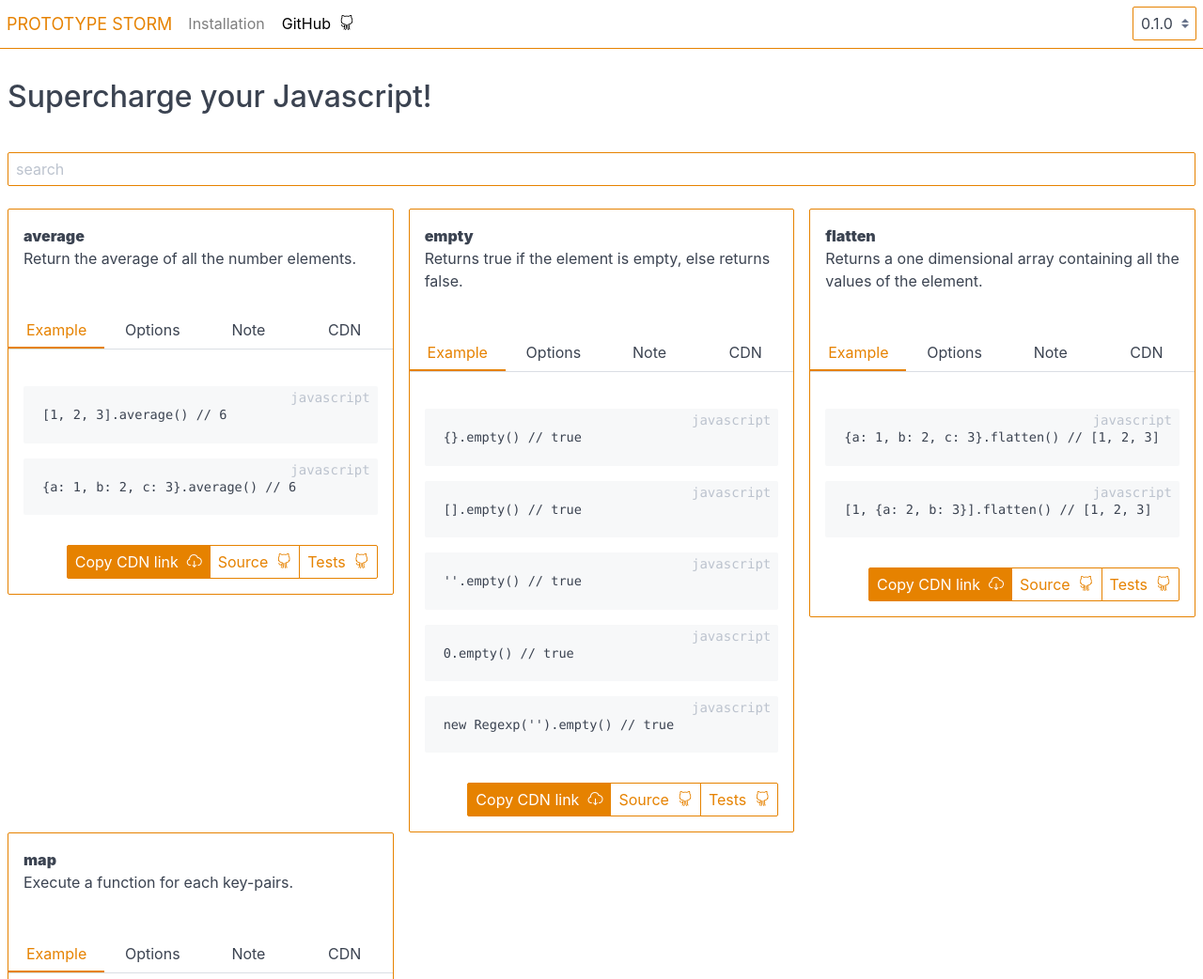
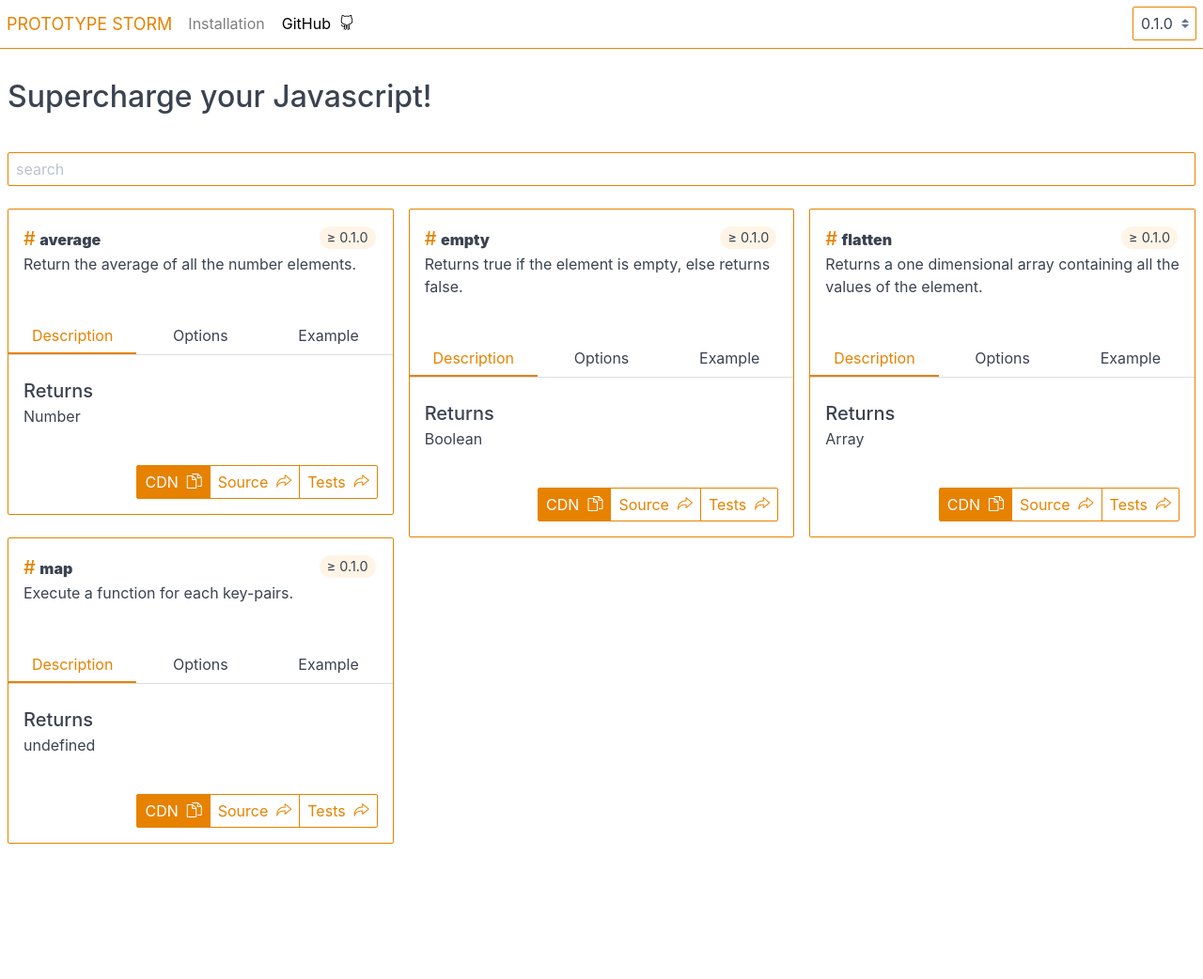
Before and after one commit to stellar-labs/prototype-storm, a website: page docs/index.html in a window 1280 px wide. Shown: the top 1042 px of the page at 94% size. After the commit the page ends 898 px from the top, so only its background shows below. Drawn offline with nearby package versions, Linux system fonts and the light colour scheme; files that its build step writes are made by us from their sources.

Commit message:
generated doc

```diff
--- a/docs/index.html
+++ b/docs/index.html
@@ -14,9 +14,7 @@
             <link rel="stylesheet" href="https://cdnjs.cloudflare.com/ajax/libs/simple-line-icons/2.4.1/fonts/Simple-Line-Icons.woff">
             <link rel="stylesheet" href="https://cdnjs.cloudflare.com/ajax/libs/simple-line-icons/2.4.1/fonts/Simple-Line-Icons.woff2">
             <link rel="stylesheet" type="text/css" href="/prototype-storm/framework/highlightjs/9.12.0/css/atom-one-light.css"  />
-            <!-- <link rel="stylesheet" type="text/css" href="/framework/highlightjs/9.12.0/css/atom-one-light.css"  /> -->
             <link rel="stylesheet" href="/prototype-storm/css/spectre-orange-theme.css" />
-            <!-- <link rel="stylesheet" href="/css/spectre-orange-theme.css" /> -->
         </head>
         <body>
             <header class="navbar">
@@ -64,95 +62,86 @@
                     </div>
 
         <div class="column col-sm-12 col-md-6 col-lg-6 col-xl-4 col-4">
-            <div class="panel">
+            <div class="panel" id="average">
                 <div class="panel-header">
                     <div class="panel-title">
+                        <a href="#average" class="h5">#</a>
                         <span class="text-bold"><strong>average</strong></span>
+                        <span class="chip float-right">≥ 0.1.0</span>
                         <p>Return the average of all the number elements.</p>
                     </div>
                 </div>
                 <div class="panel-nav">
                     <ul class="tab tab-block">
-                        <li class="tab-item active" data-display="average-example">
-                            <a href="">Example</a>
+                        <li class="tab-item active" data-display="average-description">
+                            <a href="javascript:;">Description</a>
                         </li>
                         <li class="tab-item" data-display="average-options">
-                            <a href="">Options</a>
+                            <a href="javascript:;">Options</a>
                         </li>
-                        <li class="tab-item" data-display="average-note">
-                            <a href="">Note</a>
-                        </li>
-                        <li class="tab-item" data-display="average-cdn">
-                            <a href="">CDN</a>
+                        <li class="tab-item" data-display="average-example">
+                            <a href="javascript:;">Example</a>
                         </li>
                     </ul>
                 </div>
                 <div class="panel-body">
-                    <div class="tab-item-content" id="average-example">
+                    <div class="tab-item-content" id="average-description">
+                        <div class="h5">Returns</div>
+                        <p>Number</p>
+                    </div>
+                    <div class="tab-item-content d-hide" id="average-options">
+                        No options available.
+                    </div>
+                    <div class="tab-item-content d-hide" id="average-example">
 
             <pre class="code" data-lang="javascript"><code class="javascript">[1, 2, 3].average() // 6</code></pre>
 
             <pre class="code" data-lang="javascript"><code class="javascript">{a: 1, b: 2, c: 3}.average() // 6</code></pre>
 
                     </div>
-                    <div class="tab-item-content d-hide" id="average-options">
-                        <table class="table table-striped table-hover">
-                            <thead>
-                                <tr>
-                                    <th>Type</th>
-                                    <th>Name</th>
-                                    <th>Default</th>
-                                    <th>Description</th>
-                                </tr>
-                            </thead>
-                            <tbody>
-
-                            </tbody>
-                        </table>
-                    </div>
-                    <div class="tab-item-content d-hide" id="average-note">
-                        <p>No note available.</p>
-                    </div>
-                    <div class="tab-item-content d-hide" id="average-cdn">
-                        <pre class="code" data-lang="html"><code class="html">&#60;script type="text/javascript" src="https://cdn.rawgit.com/stellar-labs/prototype-storm/v0.1.0/dist/average.js"&#62;&#60;/script&#62;</code></pre>
-                    </div>
                 </div>
                 <div class="panel-footer">
                     <div class="btn-group float-right">
-                        <button class="btn btn-primary">Copy CDN link&nbsp; <i class="icon-cloud-download"></i></button>
-                        <a href="https://github.com/stellar-labs/prototype-storm/average.js#L13" class="btn">Source&nbsp; <i class="icon-social-github"></i></a>
-                        <a href="https://github.com/stellar-labs/prototype-storm/test/average.js" class="btn">Tests&nbsp; <i class="icon-social-github"></i></a>
+                        <button class="btn btn-primary">CDN&nbsp; <i class="icon-docs"></i></button>
+                        <a href="https://github.com/stellar-labs/prototype-storm/average.js#L13" class="btn">Source&nbsp; <i class="icon-action-redo"></i></a>
+                        <a href="https://github.com/stellar-labs/prototype-storm/test/average.js" class="btn">Tests&nbsp; <i class="icon-action-redo"></i></a>
                     </div>
                 </div>
             </div>
         </div>
 
         <div class="column col-sm-12 col-md-6 col-lg-6 col-xl-4 col-4">
-            <div class="panel">
+            <div class="panel" id="empty">
                 <div class="panel-header">
                     <div class="panel-title">
+                        <a href="#empty" class="h5">#</a>
                         <span class="text-bold"><strong>empty</strong></span>
+                        <span class="chip float-right">≥ 0.1.0</span>
                         <p>Returns true if the element is empty, else returns false.</p>
                     </div>
                 </div>
                 <div class="panel-nav">
                     <ul class="tab tab-block">
-                        <li class="tab-item active" data-display="empty-example">
-                            <a href="">Example</a>
+                        <li class="tab-item active" data-display="empty-description">
+                            <a href="javascript:;">Description</a>
                         </li>
                         <li class="tab-item" data-display="empty-options">
-                            <a href="">Options</a>
+                            <a href="javascript:;">Options</a>
                         </li>
-                        <li class="tab-item" data-display="empty-note">
-                            <a href="">Note</a>
-                        </li>
-                        <li class="tab-item" data-display="empty-cdn">
-                            <a href="">CDN</a>
+                        <li class="tab-item" data-display="empty-example">
+                            <a href="javascript:;">Example</a>
                         </li>
                     </ul>
                 </div>
                 <div class="panel-body">
-                    <div class="tab-item-content" id="empty-example">
+                    <div class="tab-item-content" id="empty-description">
+                        <div class="h5">Returns</div>
+                        <p>Boolean</p>
+                    </div>
+                    <div class="tab-item-content d-hide" id="empty-options">
+                        No options available.
+                    </div>
+                    <div class="tab-item-content d-hide" id="empty-example">
 
             <pre class="code" data-lang="javascript"><code class="javascript">{}.empty() // true</code></pre>
 
@@ -165,134 +154,97 @@
             <pre class="code" data-lang="javascript"><code class="javascript">new Regexp('').empty() // true</code></pre>
 
                     </div>
-                    <div class="tab-item-content d-hide" id="empty-options">
-                        <table class="table table-striped table-hover">
-                            <thead>
-                                <tr>
-                                    <th>Type</th>
-                                    <th>Name</th>
-                                    <th>Default</th>
-                                    <th>Description</th>
-                                </tr>
-                            </thead>
-                            <tbody>
-
-                            </tbody>
-                        </table>
-                    </div>
-                    <div class="tab-item-content d-hide" id="empty-note">
-                        <p>No note available.</p>
-                    </div>
-                    <div class="tab-item-content d-hide" id="empty-cdn">
-                        <pre class="code" data-lang="html"><code class="html">&#60;script type="text/javascript" src="https://github.com/stellar-labs/prototype-storm/v0.1.0/dist/empty.min.js"&#62;&#60;/script&#62;</code></pre>
-                    </div>
                 </div>
                 <div class="panel-footer">
                     <div class="btn-group float-right">
-                        <button class="btn btn-primary">Copy CDN link&nbsp; <i class="icon-cloud-download"></i></button>
-                        <a href="https://github.com/stellar-labs/prototype-storm/empty.js#L17" class="btn">Source&nbsp; <i class="icon-social-github"></i></a>
-                        <a href="https://github.com/stellar-labs/prototype-storm/test/empty.js" class="btn">Tests&nbsp; <i class="icon-social-github"></i></a>
+                        <button class="btn btn-primary">CDN&nbsp; <i class="icon-docs"></i></button>
+                        <a href="https://github.com/stellar-labs/prototype-storm/empty.js#L17" class="btn">Source&nbsp; <i class="icon-action-redo"></i></a>
+                        <a href="https://github.com/stellar-labs/prototype-storm/test/empty.js" class="btn">Tests&nbsp; <i class="icon-action-redo"></i></a>
                     </div>
                 </div>
             </div>
         </div>
 
         <div class="column col-sm-12 col-md-6 col-lg-6 col-xl-4 col-4">
-            <div class="panel">
+            <div class="panel" id="flatten">
                 <div class="panel-header">
                     <div class="panel-title">
+                        <a href="#flatten" class="h5">#</a>
                         <span class="text-bold"><strong>flatten</strong></span>
+                        <span class="chip float-right">≥ 0.1.0</span>
                         <p>Returns a one dimensional array containing all the values of the element.</p>
                     </div>
                 </div>
                 <div class="panel-nav">
                     <ul class="tab tab-block">
-                        <li class="tab-item active" data-display="flatten-example">
-                            <a href="">Example</a>
+                        <li class="tab-item active" data-display="flatten-description">
+                            <a href="javascript:;">Description</a>
                         </li>
                         <li class="tab-item" data-display="flatten-options">
-                            <a href="">Options</a>
+                            <a href="javascript:;">Options</a>
                         </li>
-                        <li class="tab-item" data-display="flatten-note">
-                            <a href="">Note</a>
-                        </li>
-                        <li class="tab-item" data-display="flatten-cdn">
-                            <a href="">CDN</a>
+                        <li class="tab-item" data-display="flatten-example">
+                            <a href="javascript:;">Example</a>
                         </li>
                     </ul>
                 </div>
                 <div class="panel-body">
-                    <div class="tab-item-content" id="flatten-example">
+                    <div class="tab-item-content" id="flatten-description">
+                        <div class="h5">Returns</div>
+                        <p>Array</p>
+                    </div>
+                    <div class="tab-item-content d-hide" id="flatten-options">
+                        No options available.
+                    </div>
+                    <div class="tab-item-content d-hide" id="flatten-example">
 
             <pre class="code" data-lang="javascript"><code class="javascript">{a: 1, b: 2, c: 3}.flatten() // [1, 2, 3]</code></pre>
 
             <pre class="code" data-lang="javascript"><code class="javascript">[1, {a: 2, b: 3}].flatten() // [1, 2, 3]</code></pre>
 
                     </div>
-                    <div class="tab-item-content d-hide" id="flatten-options">
-                        <table class="table table-striped table-hover">
-                            <thead>
-                                <tr>
-                                    <th>Type</th>
-                                    <th>Name</th>
-                                    <th>Default</th>
-                                    <th>Description</th>
-                                </tr>
-                            </thead>
-                            <tbody>
-
-                            </tbody>
-                        </table>
-                    </div>
-                    <div class="tab-item-content d-hide" id="flatten-note">
-                        <p>No note available.</p>
-                    </div>
-                    <div class="tab-item-content d-hide" id="flatten-cdn">
-                        <pre class="code" data-lang="html"><code class="html">&#60;script type="text/javascript" src="https://github.com/stellar-labs/prototype-storm/v0.1.0/dist/flatten.min.js"&#62;&#60;/script&#62;</code></pre>
-                    </div>
                 </div>
                 <div class="panel-footer">
                     <div class="btn-group float-right">
-                        <button class="btn btn-primary">Copy CDN link&nbsp; <i class="icon-cloud-download"></i></button>
-                        <a href="https://github.com/stellar-labs/prototype-storm/flatten.js#L14" class="btn">Source&nbsp; <i class="icon-social-github"></i></a>
-                        <a href="https://github.com/stellar-labs/prototype-storm/test/flatten.js" class="btn">Tests&nbsp; <i class="icon-social-github"></i></a>
+                        <button class="btn btn-primary">CDN&nbsp; <i class="icon-docs"></i></button>
+                        <a href="https://github.com/stellar-labs/prototype-storm/flatten.js#L14" class="btn">Source&nbsp; <i class="icon-action-redo"></i></a>
+                        <a href="https://github.com/stellar-labs/prototype-storm/test/flatten.js" class="btn">Tests&nbsp; <i class="icon-action-redo"></i></a>
                     </div>
                 </div>
             </div>
         </div>
 
         <div class="column col-sm-12 col-md-6 col-lg-6 col-xl-4 col-4">
-            <div class="panel">
+            <div class="panel" id="map">
                 <div class="panel-header">
                     <div class="panel-title">
+                        <a href="#map" class="h5">#</a>
                         <span class="text-bold"><strong>map</strong></span>
+                        <span class="chip float-right">≥ 0.1.0</span>
                         <p>Execute a function for each key-pairs.</p>
                     </div>
                 </div>
                 <div class="panel-nav">
                     <ul class="tab tab-block">
-                        <li class="tab-item active" data-display="map-example">
-                            <a href="">Example</a>
+                        <li class="tab-item active" data-display="map-description">
+                            <a href="javascript:;">Description</a>
                         </li>
                         <li class="tab-item" data-display="map-options">
-                            <a href="">Options</a>
+                            <a href="javascript:;">Options</a>
                         </li>
-                        <li class="tab-item" data-display="map-note">
-                            <a href="">Note</a>
-                        </li>
-                        <li class="tab-item" data-display="map-cdn">
-                            <a href="">CDN</a>
+                        <li class="tab-item" data-display="map-example">
+                            <a href="javascript:;">Example</a>
                         </li>
                     </ul>
                 </div>
                 <div class="panel-body">
-                    <div class="tab-item-content" id="map-example">
-
-            <pre class="code" data-lang="javascript"><code class="javascript">{a: 1, b: 2, c: 3}.map(myFunction())</code></pre>
-
+                    <div class="tab-item-content" id="map-description">
+                        <div class="h5">Returns</div>
+                        <p>undefined</p>
                     </div>
                     <div class="tab-item-content d-hide" id="map-options">
-                        <table class="table table-striped table-hover">
+
+            <table class="table table-scroll table-striped table-hover">
                 <thead>
                     <tr>
                         <th>Type</th>
@@ -312,19 +264,19 @@
 
                 </tbody>
             </table>
+
                     </div>
-                    <div class="tab-item-content d-hide" id="map-note">
-                        <p>No note available.</p>
-                    </div>
-                    <div class="tab-item-content d-hide" id="map-cdn">
-                        <pre class="code" data-lang="html"><code class="html">&#60;script type="text/javascript" src="https://github.com/stellar-labs/prototype-storm/v0.1.0/dist/map.min.js"&#62;&#60;/script&#62;</code></pre>
+                    <div class="tab-item-content d-hide" id="map-example">
+
+            <pre class="code" data-lang="javascript"><code class="javascript">{a: 1, b: 2, c: 3}.map(myFunction())</code></pre>
+
                     </div>
                 </div>
                 <div class="panel-footer">
                     <div class="btn-group float-right">
-                        <button class="btn btn-primary">Copy CDN link&nbsp; <i class="icon-cloud-download"></i></button>
-                        <a href="https://github.com/stellar-labs/prototype-storm/map.js#L14" class="btn">Source&nbsp; <i class="icon-social-github"></i></a>
-                        <a href="https://github.com/stellar-labs/prototype-storm/test/map.js" class="btn">Tests&nbsp; <i class="icon-social-github"></i></a>
+                        <button class="btn btn-primary">CDN&nbsp; <i class="icon-docs"></i></button>
+                        <a href="https://github.com/stellar-labs/prototype-storm/map.js#L14" class="btn">Source&nbsp; <i class="icon-action-redo"></i></a>
+                        <a href="https://github.com/stellar-labs/prototype-storm/test/map.js" class="btn">Tests&nbsp; <i class="icon-action-redo"></i></a>
                     </div>
                 </div>
             </div>
@@ -333,10 +285,7 @@
                 </div>
             </div>
             <script type="text/javascript" src="/prototype-storm/framework/highlightjs/9.12.0/js/highlightjs.min.js"></script>
-            <!-- <script type="text/javascript" src="/framework/highlightjs/9.12.0/js/highlightjs.min.js"></script> -->
             <script type="text/javascript" src="/prototype-storm/js/spectrecss-tabs.js"></script>
-            <!-- <script type="text/javascript" src="/js/spectrecss-tabs.js"></script> -->
             <script type="text/javascript" src="/prototype-storm/js/highlightjs.js"></script>
-            <!-- <script type="text/javascript" src="/js/highlightjs.js" ></script> -->
         </body>
     </html>
```
Lines whose indentation alone changed are shown as unchanged.
